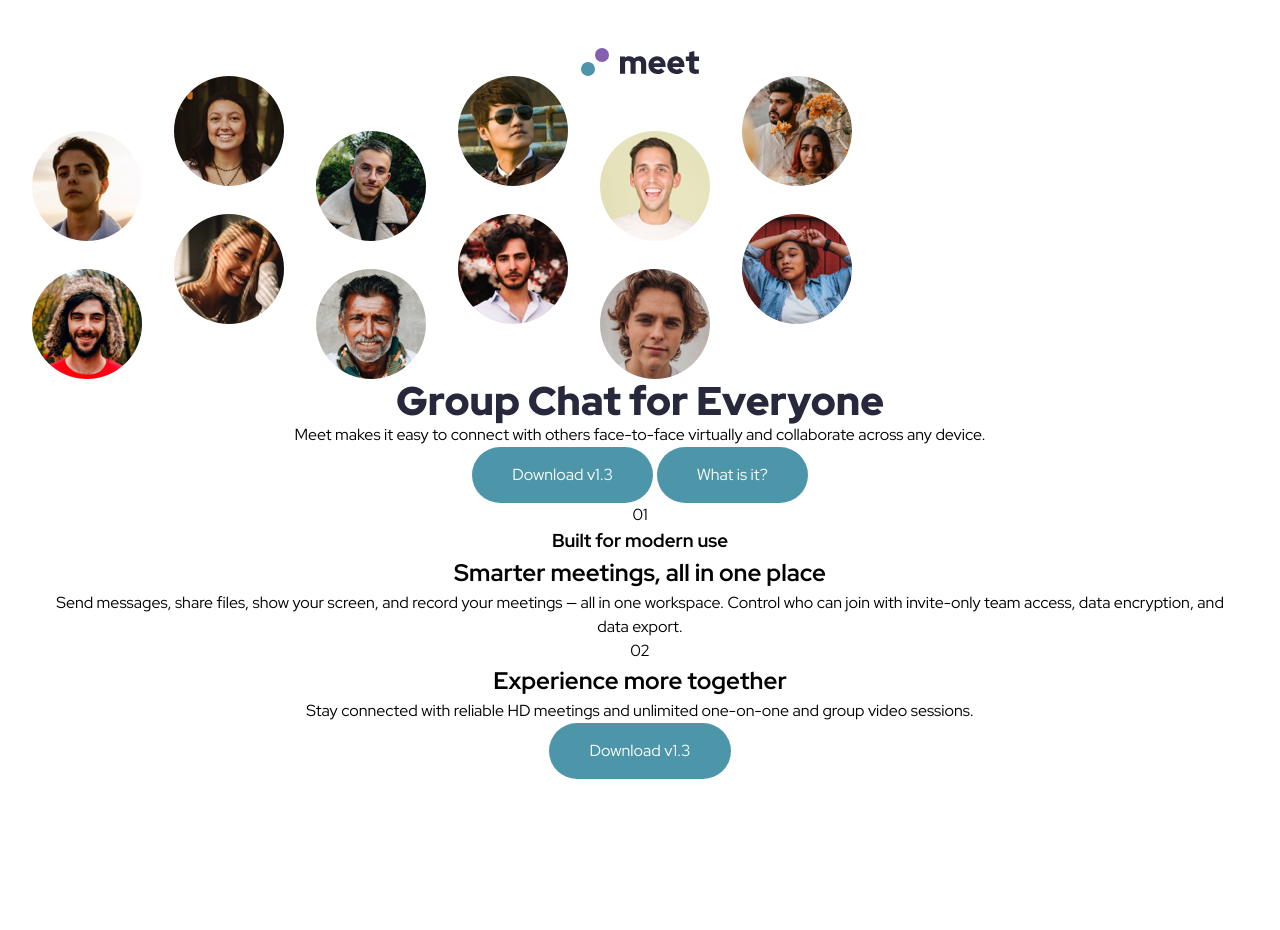
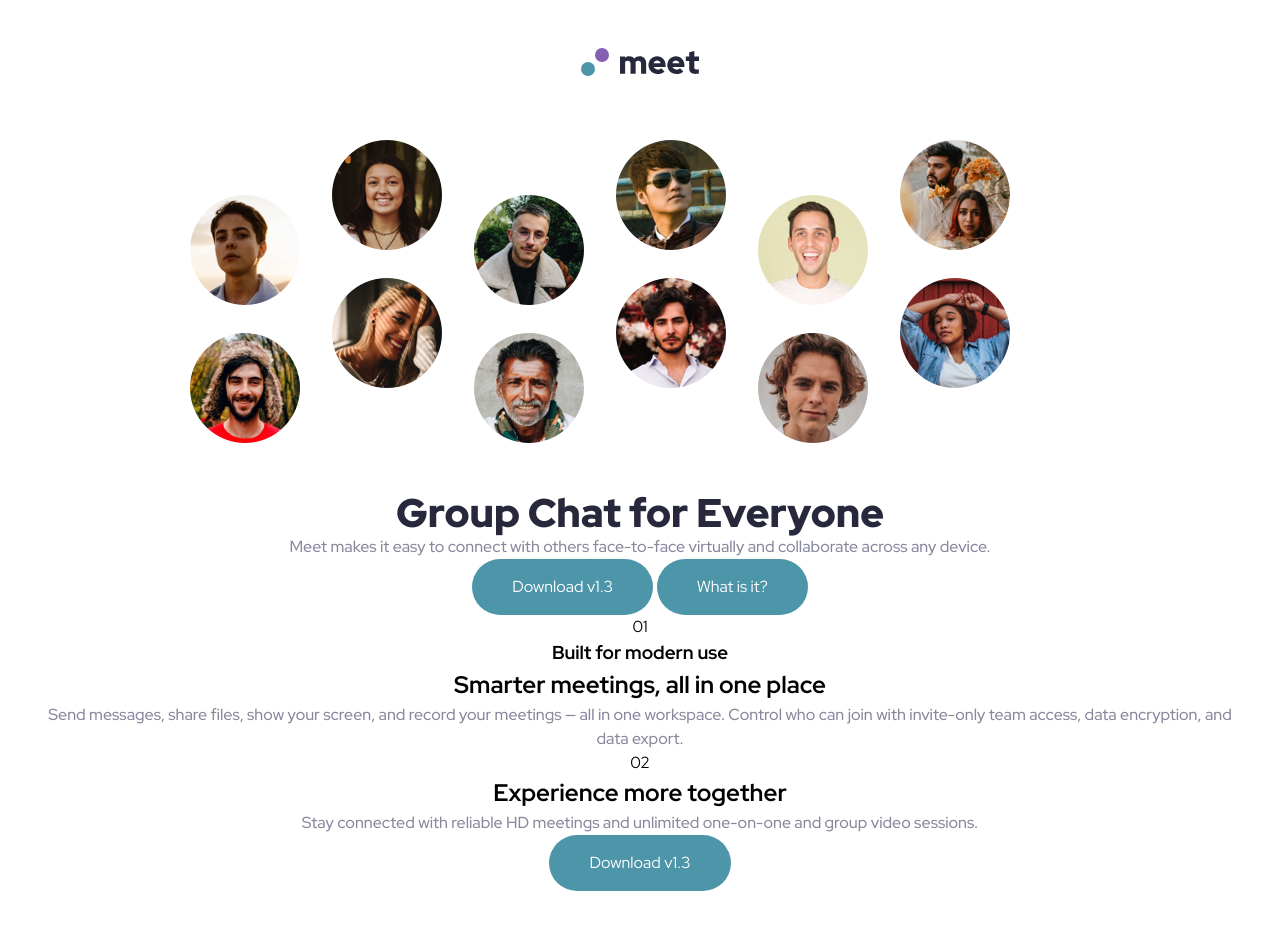
Before and after one commit to Michael-Andreas/Meet-landing-page, a plain HTML site: page index.html in a window 1280 px wide. Before the commit the page ends 843 px from the top, so only its background shows below. Drawn offline with Linux system fonts and the light colour scheme.

Commit message:
continued css work on hero

```diff
--- a/index.html
+++ b/index.html
@@ -22,7 +22,9 @@
   <body>
     <header>
       <img class="logo" src="./assets/logo.svg" />
-      <img src="./assets/tablet/image-hero.png" />
+      <div class="hero-img">
+        <img src="./assets/tablet/image-hero.png" />
+      </div>
       <h1>Group Chat for Everyone</h1>
       <p>
         Meet makes it easy to connect with others face-to-face virtually and
--- a/styles.css
+++ b/styles.css
@@ -107,9 +107,24 @@ header {}
   margin-inline: auto;
 }
 
+.hero-img {
+  margin-top: 64px;
+  margin-bottom: 48px;
+  display: flex;
+  justify-content: center;
+  margin-left: -80px;
+}
+
 h1 {
   font-size: 2.5rem;
   font-weight: 900;
   line-height: 110%;
   color: var(--slate-900);
 }
+
+p {
+  color: var(--slate-600);
+  font-size: 1rem;
+  font-weight: 500;
+  line-height: 150%;
+}
```
